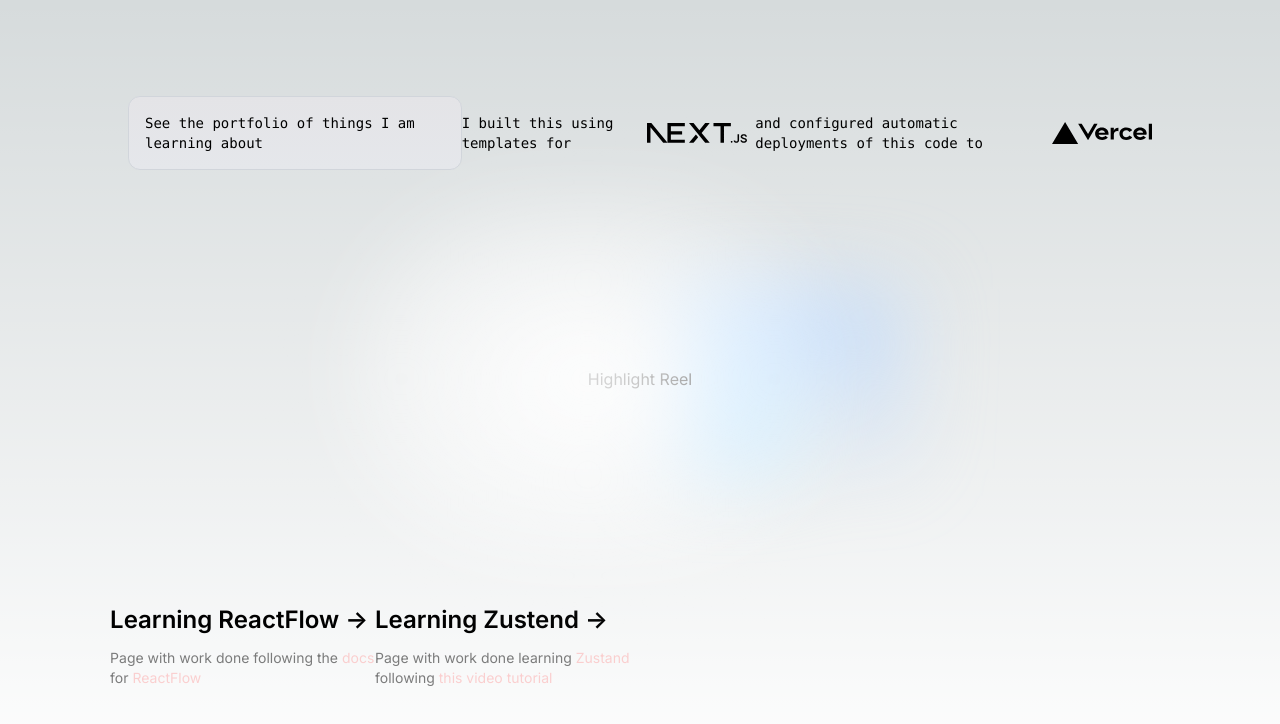
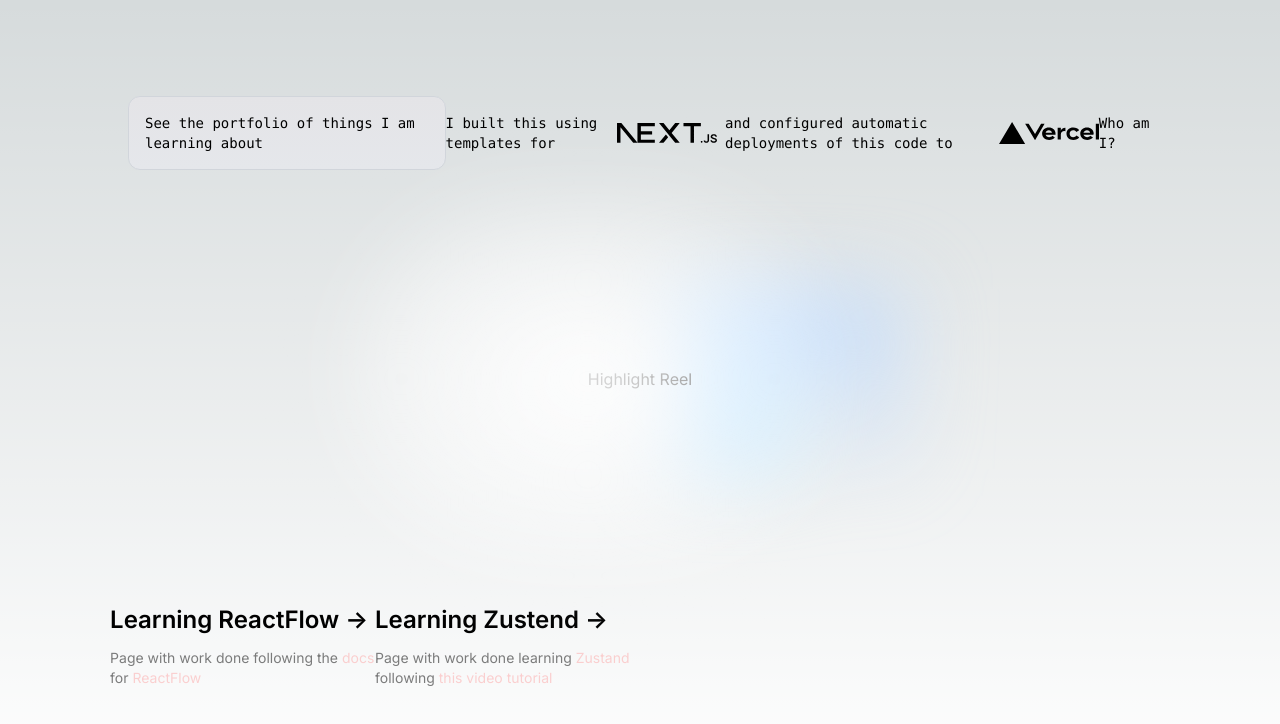
Before and after one commit to nissan/learn-portfolio, a Next.js app: page / in a window 1280 px wide. Shown: the top 724 px of the page. Built offline with nearby package versions, Linux system fonts and the light colour scheme.

Commit message:
amend readmes

```diff
--- a/app/page.tsx
+++ b/app/page.tsx
@@ -30,6 +30,8 @@ export default function Home() {
               priority
             />
           </span>
+
+          <Link href="https://github.com/nissan">Who am I?</Link>
         </div>
       </div>
 
```
Also changed, not shown: 1 other file (tests, documents, lock files or other folders).
